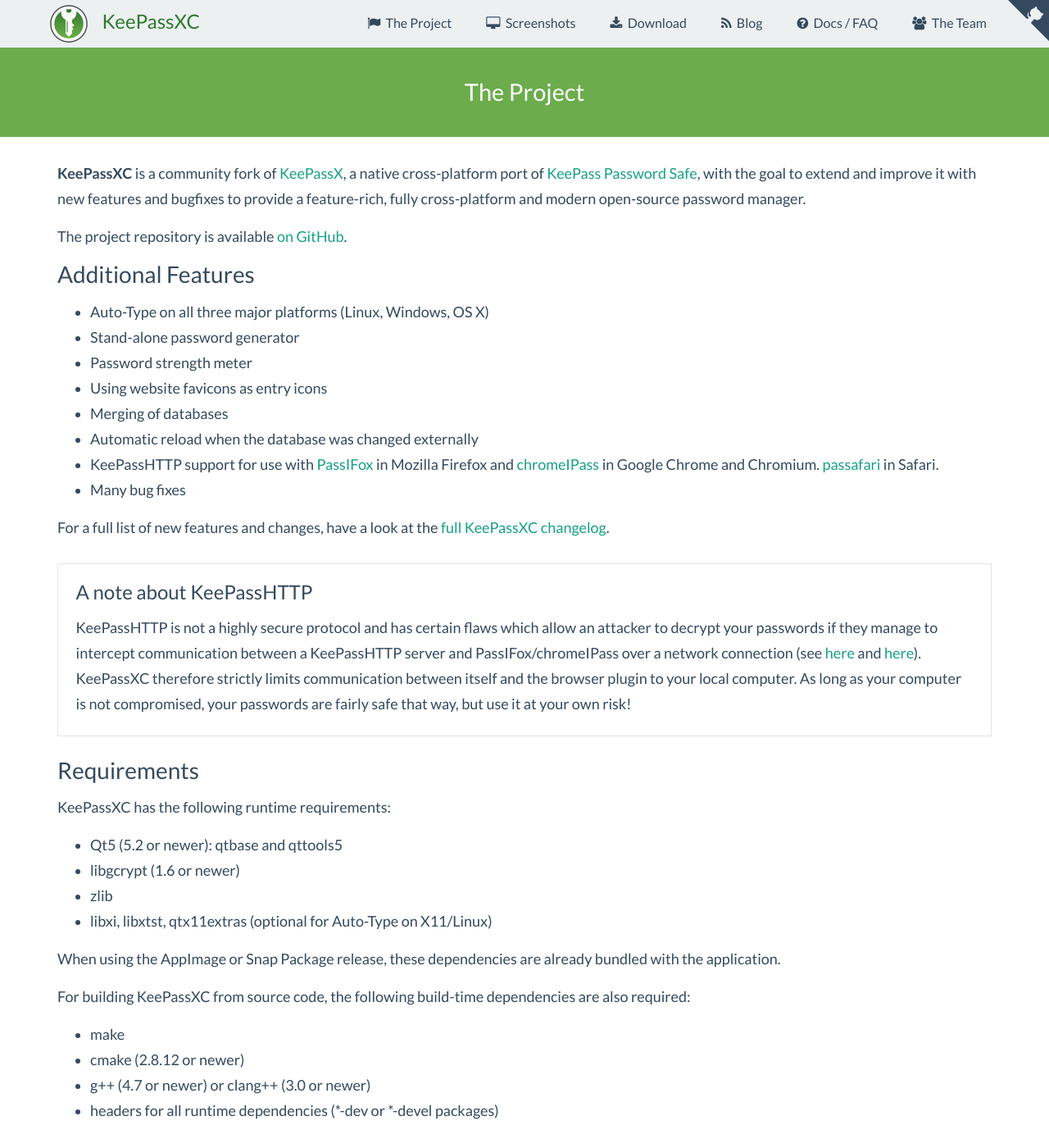
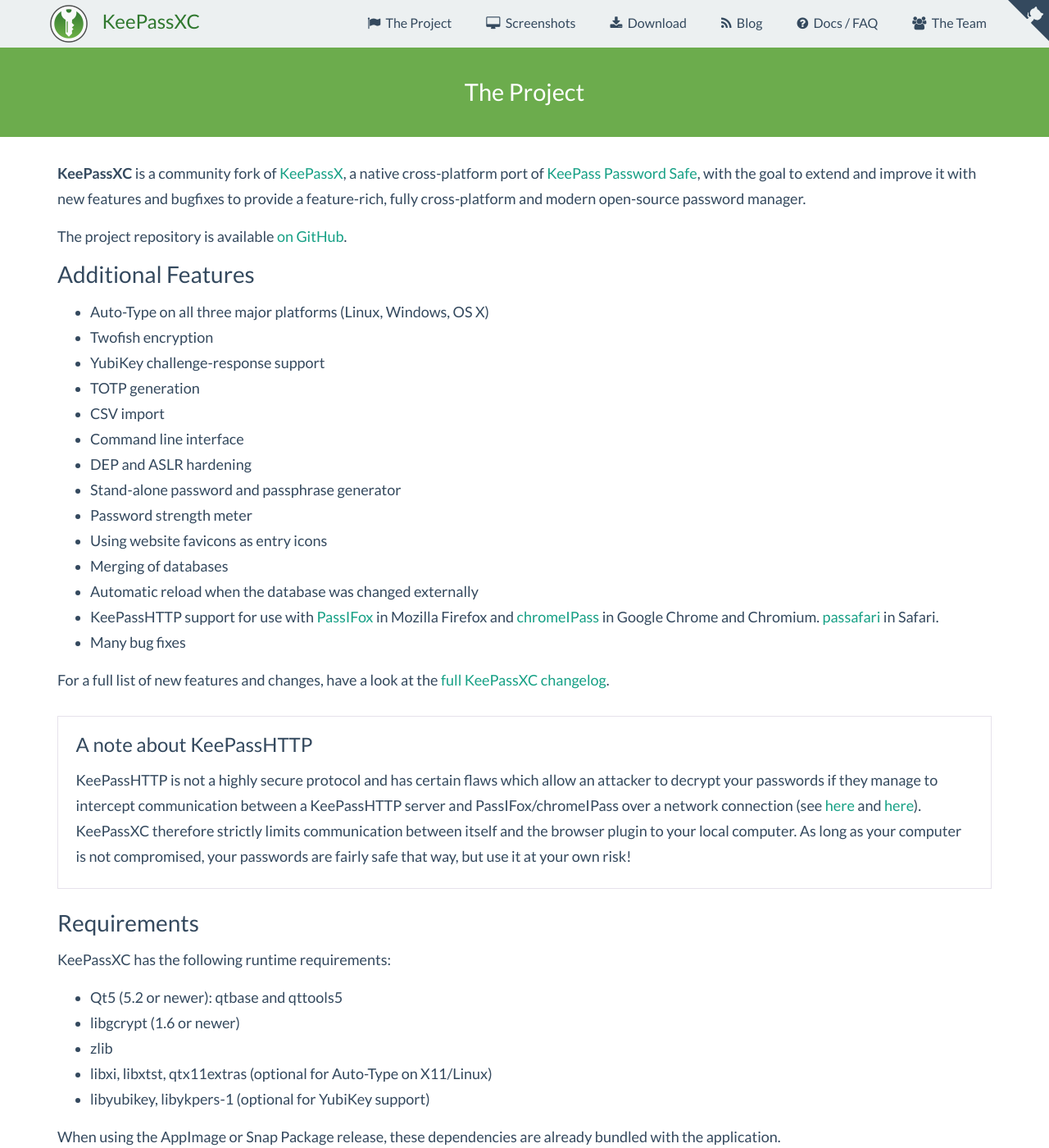
Before and after one commit to keepassxreboot/keepassxc-org, a Jekyll site: the page built from project.html, in a window 1280 px wide and 1400 px high. Shown: the whole window at 82% size. Built offline with Jekyll 4.4.1, drawn with Linux system fonts in a browser that asks for light colours; comment, search, counter and statistics services are not loaded.

Commit message:
Add new features

```diff
--- a/project.html
+++ b/project.html
@@ -14,7 +14,13 @@
     <h5>Additional Features</h5>
     <ul>
         <li>Auto-Type on all three major platforms (Linux, Windows, OS X)
-        <li>Stand-alone password generator
+        <li>Twofish encryption
+        <li>YubiKey challenge-response support
+        <li>TOTP generation
+        <li>CSV import
+        <li>Command line interface
+        <li>DEP and ASLR hardening
+        <li>Stand-alone password and passphrase generator
         <li>Password strength meter
         <li>Using website favicons as entry icons
         <li>Merging of databases
@@ -50,7 +56,7 @@
         <li>libgcrypt (1.6 or newer)
         <li>zlib
         <li>libxi, libxtst, qtx11extras (optional for Auto-Type on X11/Linux)
-        <!--<li>libyubikey,  libykpers-1 (optional for YubiKey support)-->
+        <li>libyubikey,  libykpers-1 (optional for YubiKey support)
     </ul>
 
     <p>When using the AppImage or Snap Package release, these dependencies are already
```
